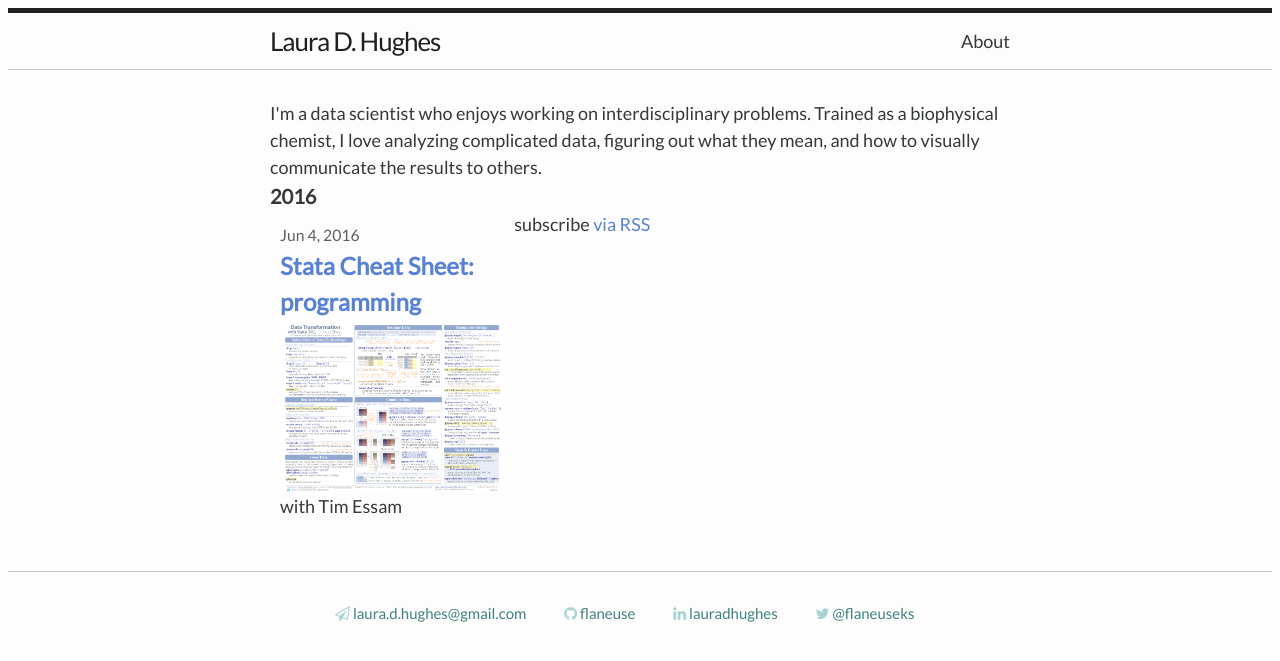
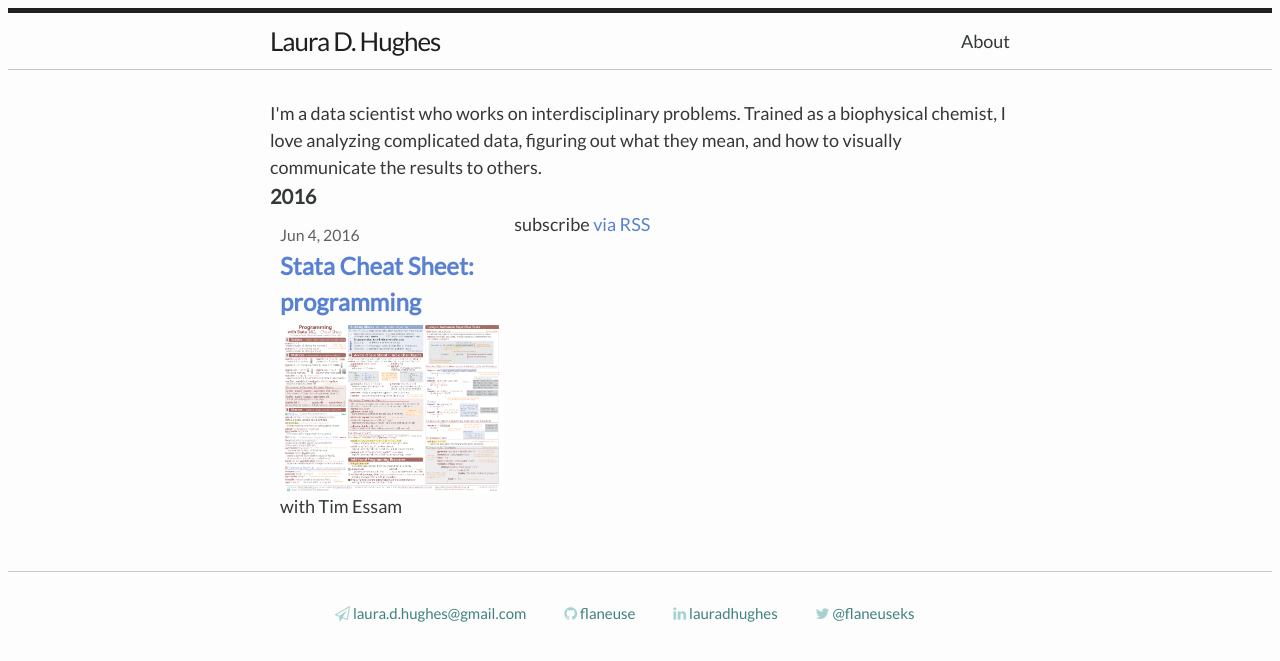
Before and after one commit to flaneuse/testsite, a Jekyll site: the page built from index.html, in a window 1280 px wide. Shown: the top 661 px of the page. Built offline with Jekyll 4.4.1, drawn with Linux system fonts in a browser that asks for light colours; some web fonts are replaced.

Commit message:
fix img link

```diff
--- a/_posts/2016-06-04-stata-programming.markdown
+++ b/_posts/2016-06-04-stata-programming.markdown
@@ -3,6 +3,6 @@
 title:  "Stata Cheat Sheet: programming"
 date:   2016-06-04 06:00:00
 categories: Stata cheatsheet
-img: "/img/StataCheatsheet_processing_June_2016_Transformation.png"
+img: "/img/StataCheatSheet_programming_2016_June.png"
 co-authors: Tim Essam
 ---
--- a/index.html
+++ b/index.html
@@ -4,7 +4,7 @@
 
 <div class="home">
   <span class="body">
-    I'm a data scientist who enjoys working on interdisciplinary problems. Trained as a biophysical chemist, I love analyzing complicated data, figuring out what they mean, and how to visually communicate the results to others.
+    I'm a data scientist who works on interdisciplinary problems. Trained as a biophysical chemist, I love analyzing complicated data, figuring out what they mean, and how to visually communicate the results to others.
   </span>
 
   <!-- Posts -->
```
